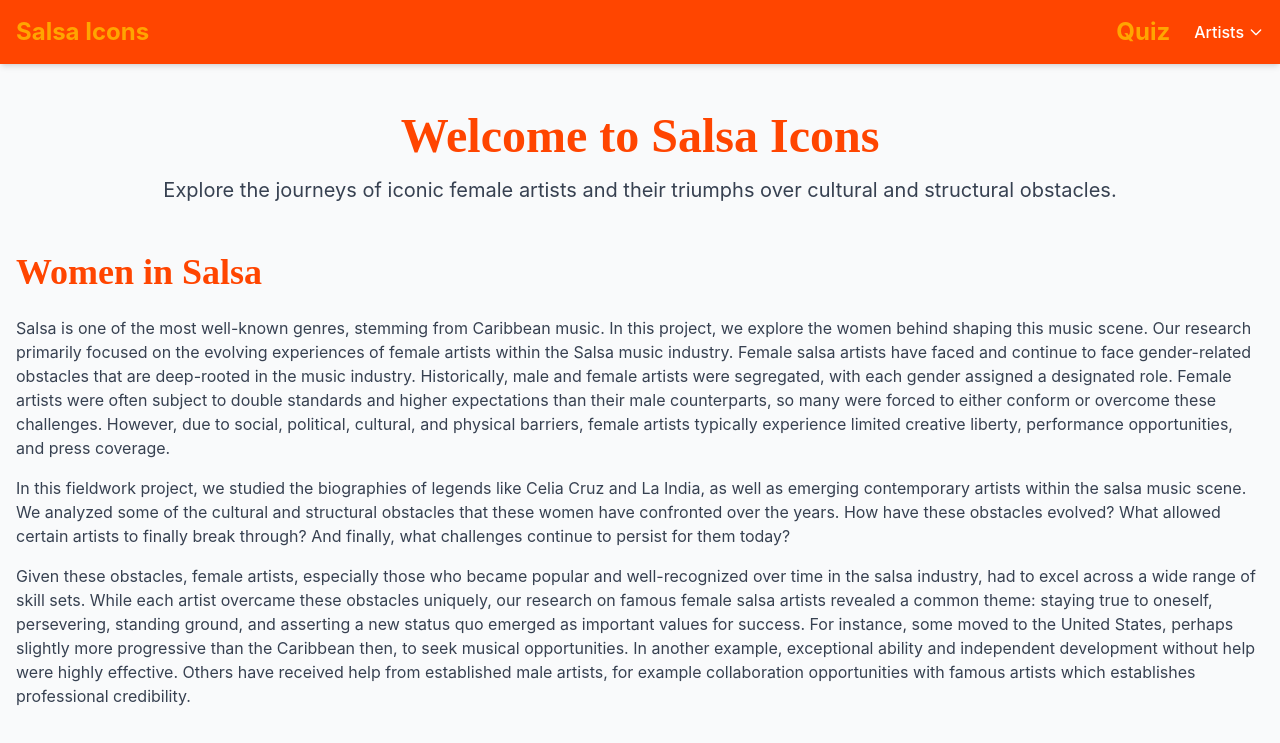
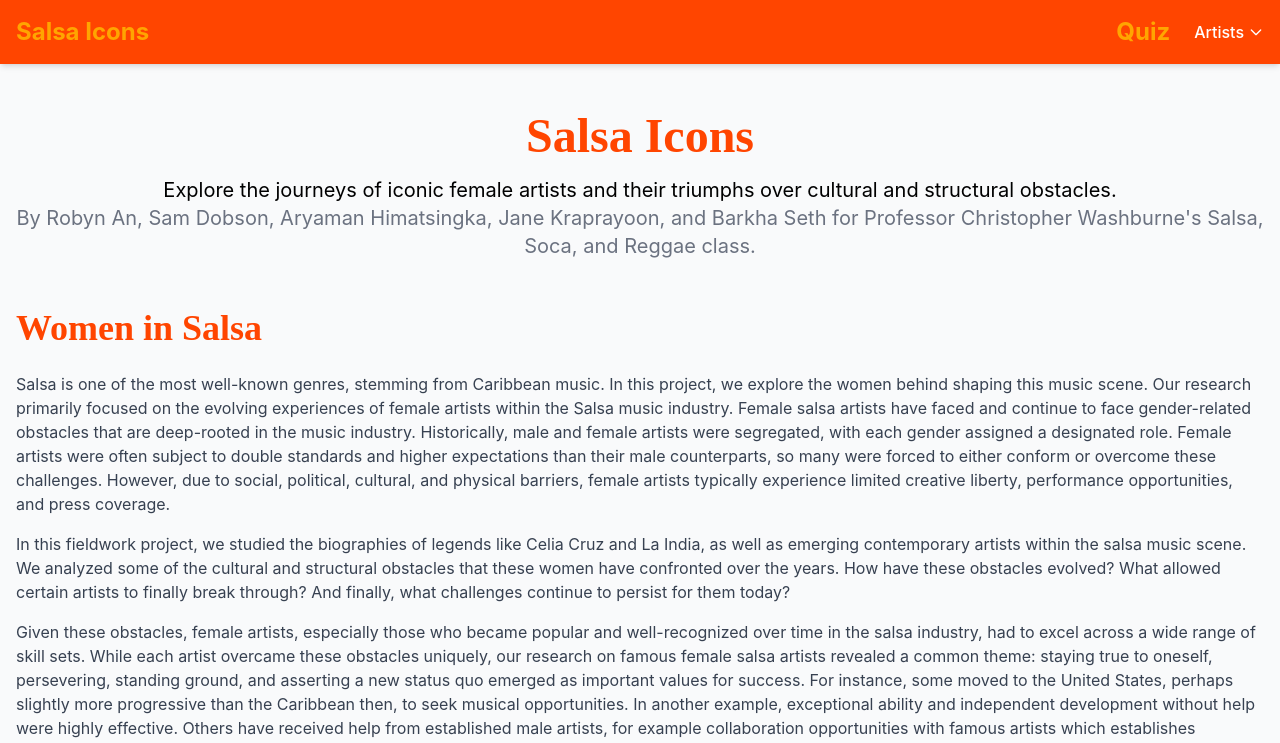
Before and after one commit to samdobson28/salsa-icons, a Next.js app: page / in a window 1280 px wide. Shown: the top 743 px of the page. Built offline with nearby package versions, Linux system fonts and the light colour scheme.

Commit message:
added names to home pg

```diff
--- a/src/app/page.tsx
+++ b/src/app/page.tsx
@@ -6,12 +6,15 @@ const Home: React.FC = () => {
   return (
     <div className="container mx-auto px-4 py-12">
       <section className="text-center mb-12">
-        <h1 className="text-5xl font-bold text-salsa mb-4">
-          Welcome to Salsa Icons
-        </h1>
-        <p className="text-xl text-gray-700">
+        <h1 className="text-5xl font-bold text-salsa mb-4">Salsa Icons</h1>
+        <p className="text-xl text-black">
           Explore the journeys of iconic female artists and their triumphs over
           cultural and structural obstacles.
+        </p>
+        <p className="text-xl text-gray-500">
+          By Robyn An, Sam Dobson, Aryaman Himatsingka, Jane Kraprayoon, and
+          Barkha Seth for Professor Christopher Washburne's Salsa, Soca, and
+          Reggae class.{" "}
         </p>
       </section>
 
```
